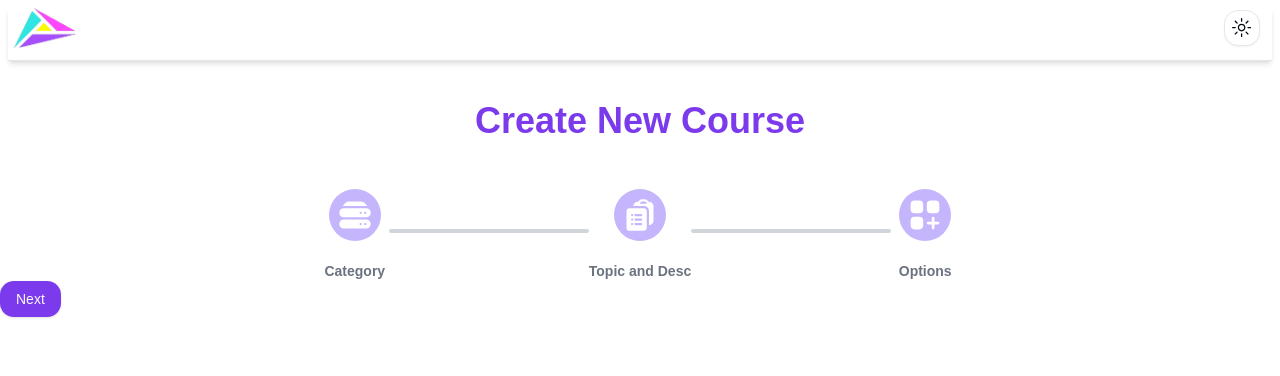
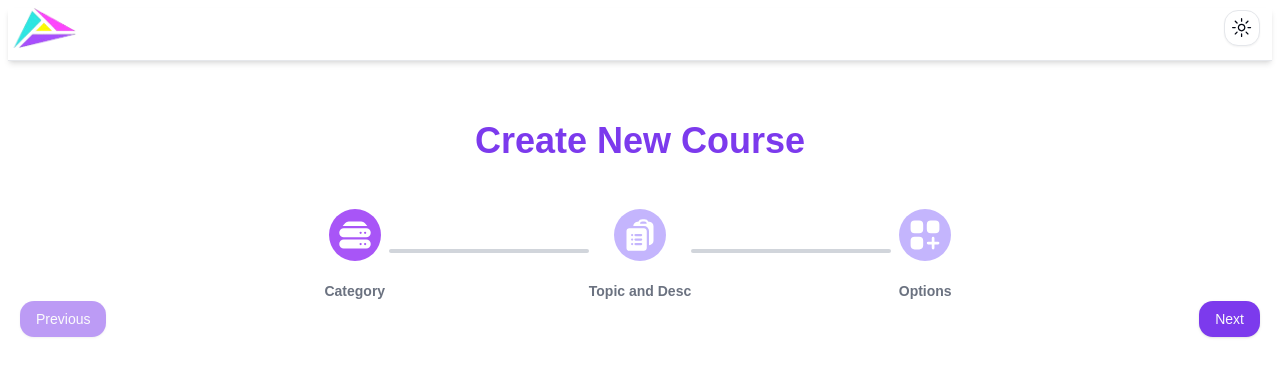
Before and after one commit to shxran11/CubeKit, a Next.js app: page /create-course in a window 1280 px wide. Shown: the top 376 px of the page. Built offline with nearby package versions, Linux system fonts and the light colour scheme.

Commit message:
Added the steppers components

```diff
--- /dev/null
+++ b/app/_shared/CategoryList.tsx
@@ -0,0 +1,40 @@
+const CategoryList = [
+  {
+    id: 1,
+    category: "Health",
+    icon: "",
+    prompt: "",
+  },
+  {
+    id: 2,
+    category: "Business",
+    icon: "",
+    prompt: "",
+  },
+  {
+    id: 3,
+    category: "Technology",
+    icon: "",
+    prompt: "",
+  },
+  {
+    id: 4,
+    category: "Programming",
+    icon: "",
+    prompt: "",
+  },
+  {
+    id: 5,
+    category: "Science",
+    icon: "",
+    prompt: "",
+  },
+  {
+    id: 6,
+    category: "Creative",
+    icon: "",
+    prompt: "",
+  },
+];
+
+export default CategoryList;
--- /dev/null
+++ b/app/create-course/_components/SelectCategory.tsx
@@ -0,0 +1,7 @@
+import React from "react";
+
+const SelectCategory = () => {
+  return <div>Select Category</div>;
+};
+
+export default SelectCategory;
--- a/app/create-course/page.tsx
+++ b/app/create-course/page.tsx
@@ -14,23 +14,26 @@ const CreateCoursePage = () => {
       id: 1,
       name: "Category",
       icon: <HiServerStack />,
+      path: "/create-course",
     },
     {
       id: 2,
       name: "Topic and Desc",
       icon: <HiClipboardDocumentList />,
+      path: "/create-course/topic&desc",
     },
     {
       id: 3,
       name: "Options",
       icon: <HiMiniSquaresPlus />,
+      path: "/create-course/options",
     },
   ];
 
   const [activeIndex, setActiveIndex] = useState(0);
   return (
-    <div className="mt-10">
-      <div className="text-3xl md:text-4xl font-bold text-primary flex justify-center items-center">
+    <div className="mt-10 p-2 md:p-5">
+      <div className="text-3xl md:text-4xl font-semibold text-primary flex justify-center items-center">
         Create New Course
       </div>
       <div className="flex justify-center items-center mt-10 text-4xl">
@@ -41,8 +44,10 @@ const CreateCoursePage = () => {
           >
             <div className="flex flex-col items-center gap-3">
               <div
-                className={`bg-violet-300 text-white rounded-full p-2 m-2 ${
-                  activeIndex >= index && "bg-purple-500"
+                className={`rounded-full p-2 m-2 ${
+                  activeIndex >= index
+                    ? "bg-purple-500 dark:bg-purple-500 text-white"
+                    : "bg-violet-300 text-white"
                 }`}
               >
                 {item.icon}
@@ -54,14 +59,28 @@ const CreateCoursePage = () => {
             {index != Steppers.length - 1 && (
               <div
                 className={`h-1 w-[50px] md:w-[100px] lg:w-[200px] bg-gray-300 dark:bg-gray-700 rounded-full ${
-                  activeIndex - 1 >= index && "bg-purple-500"
+                  activeIndex - 1 >= index && "bg-purple-500 dark:bg-purple-500"
                 }`}
               ></div>
             )}
           </div>
         ))}
       </div>
-      <Button onClick={() => setActiveIndex(activeIndex + 1)}>Next</Button>
+      <div className="flex justify-between items-center">
+        <Button
+          disabled={activeIndex == 0}
+          onClick={() => setActiveIndex(activeIndex - 1)}
+        >
+          Previous
+        </Button>
+        {activeIndex < 2 ? (
+          <Button onClick={() => setActiveIndex(activeIndex + 1)}>Next</Button>
+        ) : (
+          <Button onClick={() => setActiveIndex(activeIndex + 1)}>
+            Generate
+          </Button>
+        )}
+      </div>
     </div>
   );
 };
```
